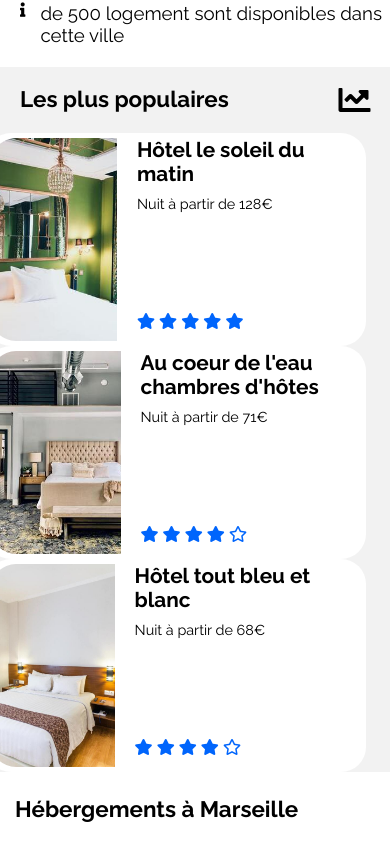
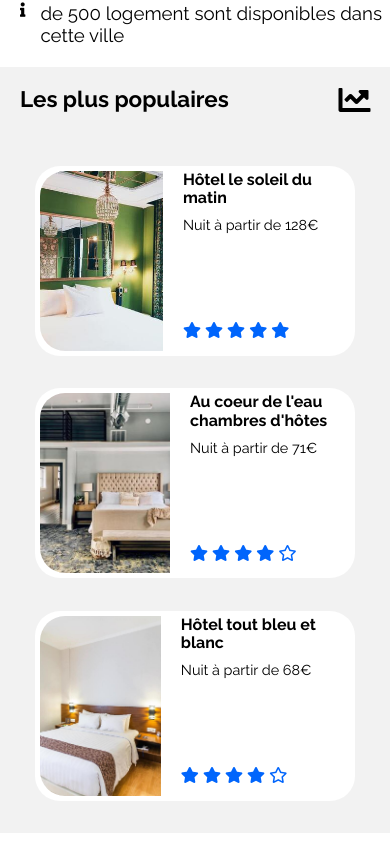
Before and after one commit to ocarpels13200/OlivierCarpels_2_26042021, a plain HTML site: page index.html in a window 390 px wide. Shown: the part 650-1494 px from the top of the page. Drawn offline with Linux system fonts and the light colour scheme.

Commit message:
Modification mode responsive

```diff
--- a/CSS/style.css
+++ b/CSS/style.css
@@ -469,8 +469,20 @@ main .titre p{
 
     /*Logements les plus populaires*/
     #hebergementsPop #hotelsPop {
-        min-height: 550px;
-        width: 90%;
+        min-height: 700px;
+    }
+
+    #hebergementsPop #hotelsPop .hotelPop {
+        width: 320px;
+        height: 190px;
+    }
+
+    #hebergementsPop #hotelsPop .hotelPop .hotelPopImg {
+        height: 180px;
+    }
+
+    #hebergementsPop #hotelsPop .hotelPop .hotelPopDescrip .hotelPopDes h3 {
+        font-size: 1em;
     }
 
     /*Liste des activités*/
```
